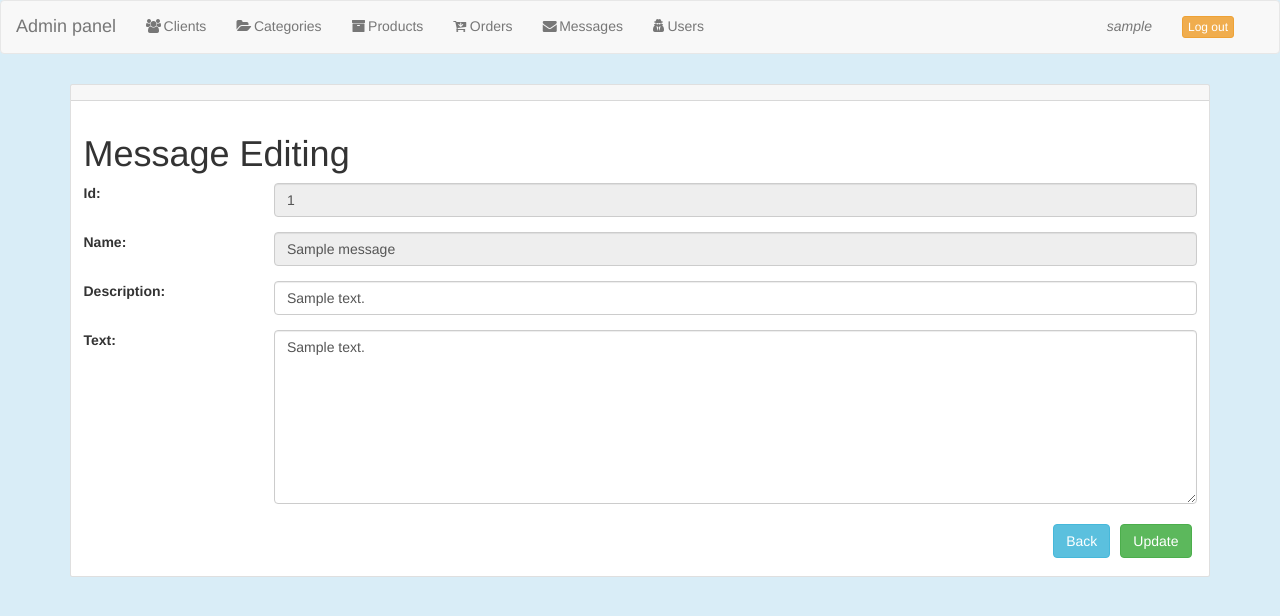
After one commit to Os-Cupinxa/Telegram-Shop-Bot, a Django app: page /messages/edit/1/ in a window 1280 px wide. The commit adds this page. Shown: the top 616 px of the page. Run offline with Django 5.2, Linux system fonts and the light colour scheme; a user stored in the database is signed in; tables that the repository leaves empty hold one stand-in row (values such as "Sample post"); some libraries are stand-ins or nearby versions.

Commit message:
feat: message area, navbar e controle de sessão do usuário

```diff
--- a/web/app/frontend/models.py
+++ b/web/app/frontend/models.py
@@ -16,6 +16,16 @@ class Product(models.Model):
 
     def __str__(self):
         return self.name
+
+class Message(models.Model):
+    id = models.AutoField(primary_key=True)
+    name = models.CharField(max_length=255)
+    description = models.CharField(max_length=255)
+    text = models.TextField(max_length=4096)
+
+def __str__(self):
+    return self.name
+
 
 class Client(models.Model):
     id = models.AutoField(primary_key=True)
--- a/web/app/frontend/templates/common/navbar.html
+++ b/web/app/frontend/templates/common/navbar.html
@@ -6,7 +6,7 @@
                 aria-expanded="false" aria-controls="navbar">
                 <span class="icon-bar"></span><span class="icon-bar"></span><span class="icon-bar"></span>
             </button>
-            <a class="navbar-brand" href="#">Admin panel</a>
+            <a class="navbar-brand" href="{% url 'clients_list' %}">Admin panel</a>
         </div>
 
         <div id="navbar" class="navbar-collapse collapse">
@@ -18,7 +18,7 @@
                 <!-- <li><a > <i class="fa fa-comment mr-1"></i>Broadcasts</a></li> -->
 
                 {% if user.is_authenticated %}
-                <!--<li><a ><i class="fa fa-envelope mr-1"></i>Messages</a></li> -->
+                <li><a href="{% url 'messages_list' %}"><i class="fa fa-envelope mr-1"></i>Messages</a></li>
                 <li><a href="{% url 'users_list' %}"><i class="fa fa-user-secret mr-1"></i>Users</a></li>
                 {% endif %}
             </ul>
--- /dev/null
+++ b/web/app/frontend/templates/main/messages/edit.html
@@ -0,0 +1,61 @@
+{% extends 'common/home.html' %}
+
+{% block content %}
+<h1>Message Editing</h1>
+
+{% if messages %}
+<form method="post" action="{% url 'messages_edit' messages.id %}">
+  {% csrf_token %}
+
+  <div class="form-group row">
+    <label class="col-sm-2">Id:</label>
+    <div class="col-sm-10">
+      <input class="form-control" type="number" name="id" value="{{ messages.id }}" readonly>
+    </div>
+  </div>
+
+  <div class="form-group row">
+    <label class="col-sm-2">Name:</label>
+    <div class="col-sm-10">
+      <input class="form-control" name="name" value="{{ messages.name }}" readonly>
+      {% if messageNameError %}
+      <div class="text-warning">{{ messageNameError }}</div>
+      {% endif %}
+    </div>
+  </div>
+
+  <div class="form-group row">
+    <label class="col-sm-2">Description:</label>
+    <div class="col-sm-10">
+      <input class="form-control" name="description" value="{{ messages.description }}">
+      {% if messageDescriptionError %}
+      <div class="text-warning">{{ messageDescriptionError }}</div>
+      {% endif %}
+    </div>
+  </div>
+
+  <div class="form-group row">
+    <label class="col-sm-2">Text:</label>
+    <div class="col-sm-10">
+      <textarea class="form-control" name="text" rows="8">{{ messages.text }}</textarea>
+      {% if messageTextError %}
+      <div class="text-warning">{{ messageTextError }}</div>
+      {% endif %}
+    </div>
+  </div>
+
+  <button class="btn btn-success" type="submit">Update</button>
+</form>
+
+<form method="get" action="{% url 'messages_list' %}">
+  <button class="btn btn-info" type="submit">Back</button>
+</form>
+
+{% else %}
+<div class="alert alert-danger" role="alert">
+  <h4 class="alert-heading">Error</h4>
+  <hr>This message does not exist!
+</div>
+{% endif %}
+
+{% endblock %}
--- a/web/app/frontend/urls.py
+++ b/web/app/frontend/urls.py
@@ -39,4 +39,9 @@ urlpatterns = [
     path('orders/edit/<int:id>/', views.order_edit, name='order_edit'),
     path('orders/delete', views.order_delete, name='order_delete'),
 
+    # Message paths
+    path('messages/', views.messages_list, name='messages_list'),
+    path('messages/edit/<int:id>/', views.messages_edit, name='messages_edit'),
+    path('messages/delete', views.messages_delete, name='messages_delete'),
+
 ]
--- a/web/app/frontend/views.py
+++ b/web/app/frontend/views.py
@@ -4,6 +4,8 @@ from django.http import HttpResponseRedirect
 from django.contrib.auth.decorators import login_required
 from django.contrib.auth.models import User  # Importe o modelo de usuário
 from .models import Product
+from django.contrib.auth import logout
+
 
 from django.shortcuts import render, redirect, get_object_or_404
 from django.views.decorators.csrf import csrf_exempt
@@ -11,6 +13,10 @@ from .models import Product, Category  # Assumindo que temos um modelo Product e
 from django.contrib import messages
 from .models import Client
 from .models import Order
+from .models import Message
+
+
+
 
 def login_view(request):
     if request.method == 'POST':
@@ -27,6 +33,7 @@ def login_view(request):
     return render(request, 'login.html')
 
 def logout_view(request):
+    logout(request)
     return render(request, 'login.html')
 
 @login_required
@@ -255,3 +262,37 @@ def order_delete(request):
         order.delete()
         return redirect('orders_list')
     return redirect('orders_list')
+
+
+# Exibição da lista de mensagens
+@login_required
+def messages_list(request):
+    messages_list = Message.objects.all()
+    return render(request, 'main/messages/all.html', {'messages': messages_list})
+
+
+# Editar mensagem existente
+@login_required
+@csrf_exempt
+def messages_edit(request, id):
+    print(id)
+    message = get_object_or_404(Message, id=id)
+
+    if request.method == 'POST':
+        message.description = request.POST.get('description')
+        message.text = request.POST.get('text')
+        message.save()
+        return redirect('messages_list')
+
+    return render(request, 'main/messages/edit.html', {'messages': message})
+
+# Deletar mensagem
+@login_required
+def messages_delete(request):
+    if request.method == 'POST':
+        message_id = request.POST.get('id')
+        message = get_object_or_404(Message, id=message_id)
+        message.delete()
+        return redirect('messages_list')
+
+    return redirect('messages_list')
```
Also changed, not shown: web/app/frontend/templates/main/messages/all.html (added, +31 -0 lines), web/README.md, web/app/frontend/migrations/0002_alter_product_id.py (added), web/app/frontend/migrations/0003_message.py (added), web/app/frontend/migrations/0004_merge_0003_message_0003_orderstatus_order_orderitem.py (added), 2 other files.
